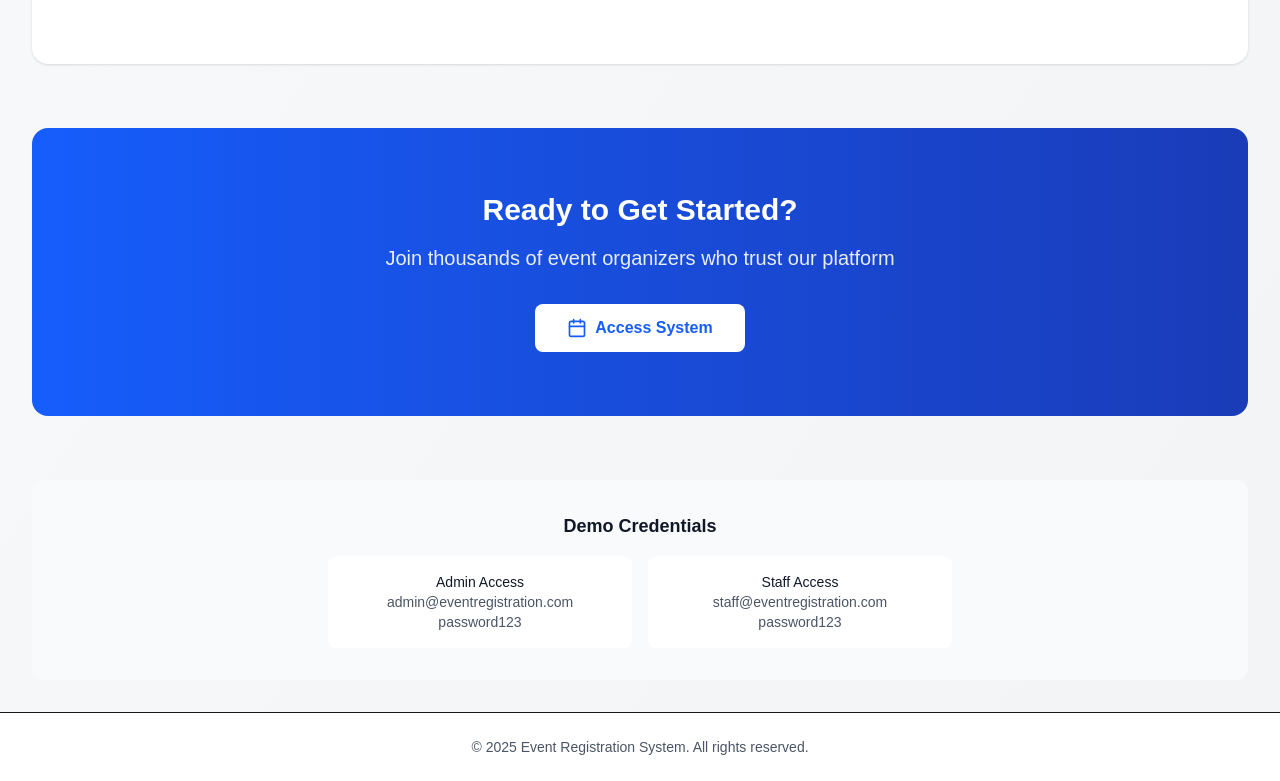
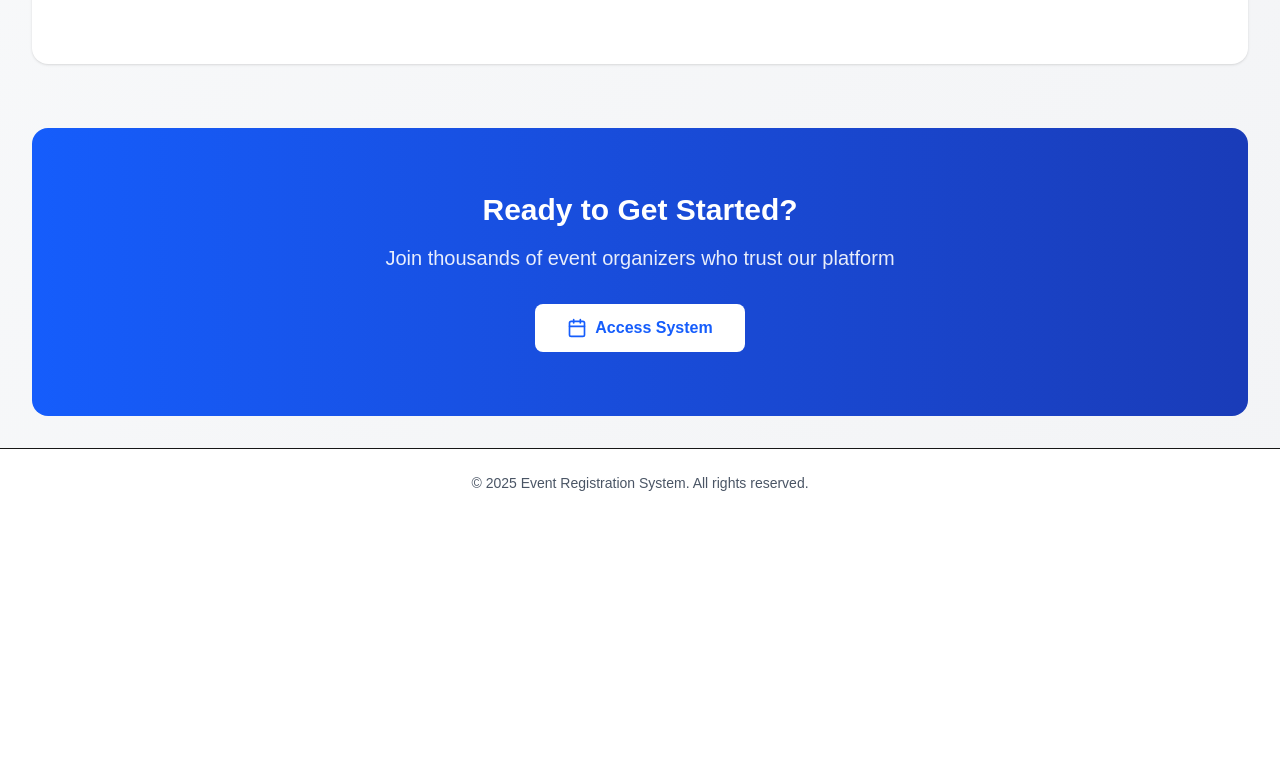
Before and after one commit to mdshoaib126/event-registration, a Next.js app in the folder frontend/: page / in a window 1280 px wide. Shown: the part 1211-1992 px from the top of the page. After the commit the page ends 1728 px from the top, so only its background shows below. Built offline with nearby package versions, Linux system fonts and the light colour scheme; no server answers.

Commit message:
remove demo creds from home page

```diff
--- a/frontend/src/app/page.tsx
+++ b/frontend/src/app/page.tsx
@@ -143,7 +143,7 @@ export default function Home() {
         </section>
 
         {/* Demo Credentials */}
-        <section className="py-8 bg-gray-50 rounded-xl">
+        {/* <section className="py-8 bg-gray-50 rounded-xl">
           <div className="max-w-2xl mx-auto text-center px-6">
             <h3 className="text-lg font-semibold text-gray-900 mb-4">
               Demo Credentials
@@ -161,7 +161,7 @@ export default function Home() {
               </div>
             </div>
           </div>
-        </section>
+        </section> */}
       </div>
     </PublicLayout>
   );
```
Also changed, not shown: 1 other file (tests, documents, lock files or other folders).
